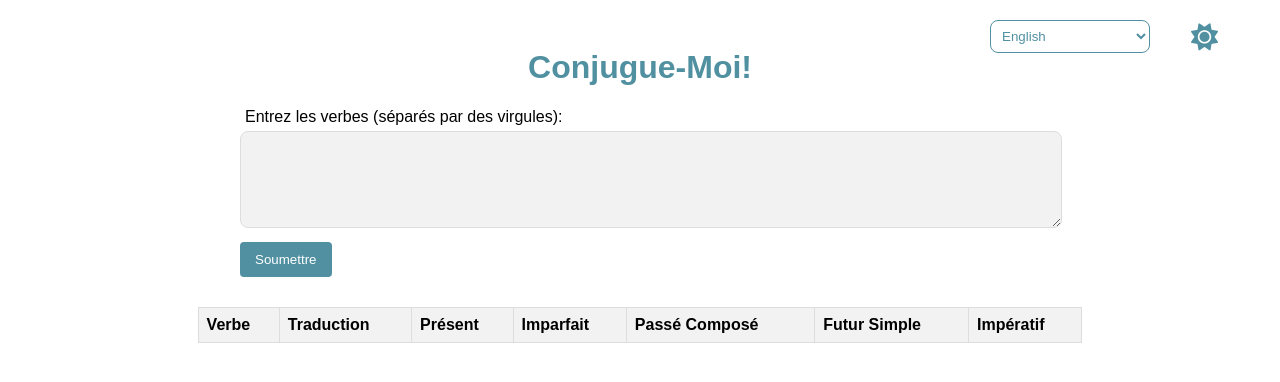
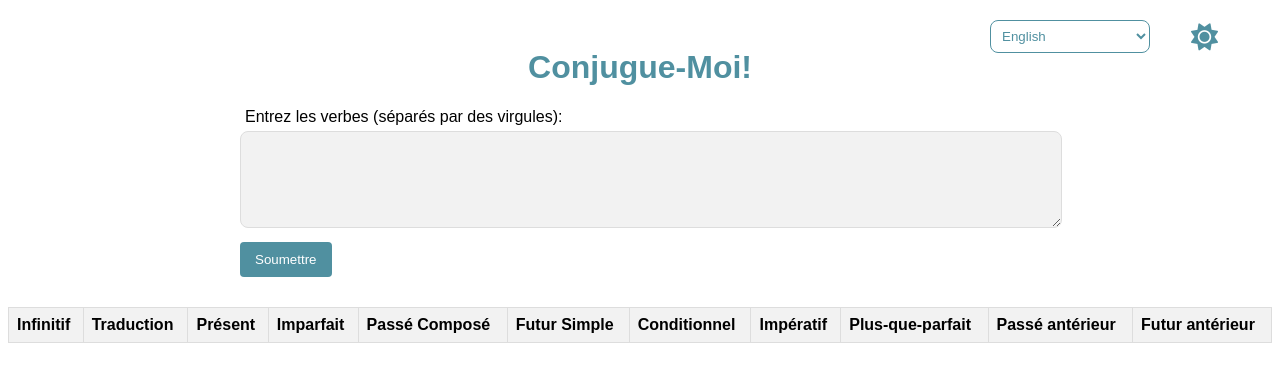
Before and after one commit to Lunedor/conjugue-moi, a Flask app: page / in a window 1280 px wide. Shown: the top 382 px of the page. Run offline with Flask 3, Linux system fonts and the light colour scheme; lists and menus that the app fills with data are empty.

Commit message:
Update index.html
Added more times

```diff
--- a/templates/index.html
+++ b/templates/index.html
@@ -60,7 +60,7 @@
         }
         button:hover, input[type="submit"]:hover { filter: brightness(50%); } /* Button hover effect */
 
-        table { width: 70%; border-collapse: collapse; margin: auto;}
+        table { width: 100%; border-collapse: collapse; margin: auto;}
         th, td { border: 1px solid var(--table-border); padding: 8px; text-align: left; }
         th { background-color: var(--table-header-bg); }
         #resultsContainer { margin-top: 10px; }
@@ -225,13 +225,17 @@
         <table id="conjugationTable">
             <thead>
                 <tr>
-                    <th>Verbe</th>
+                    <th>Infinitif</th>
                     <th>Traduction</th>
                     <th>Présent</th>
                     <th>Imparfait</th>
                     <th>Passé Composé</th>
                     <th>Futur Simple</th>
+					<th>Conditionnel</th>
                     <th>Impératif</th>
+					<th>Plus-que-parfait</th>
+					<th>Passé antérieur</th>
+					<th>Futur antérieur</th>
                 </tr>
             </thead>
             <tbody></tbody>
@@ -451,7 +455,7 @@
 						row.insertCell().textContent = result.verb;
 						row.insertCell().textContent = result.meaning;
 
-						['Présent', 'Imparfait', 'Passé composé', 'Futur', 'Impératif'].forEach(tense => {
+						['Présent', 'Imparfait', 'Passé composé', 'Futur', 'Conditionnel', 'Impératif', 'Plus-que-parfait', 'Passé antérieur', 'Futur antérieur'].forEach(tense => {
 							const cell = row.insertCell();
 							const conjugations = result.conjugations[tense] || [];
 
```
